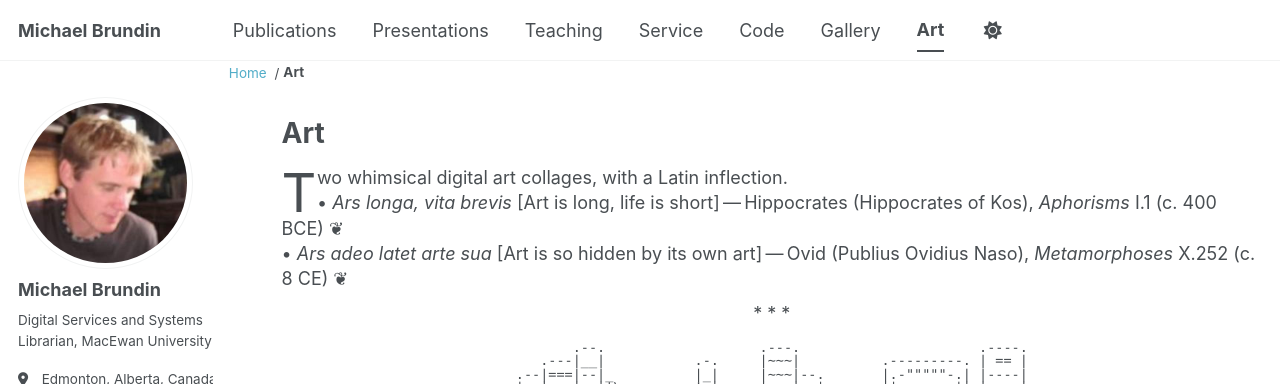
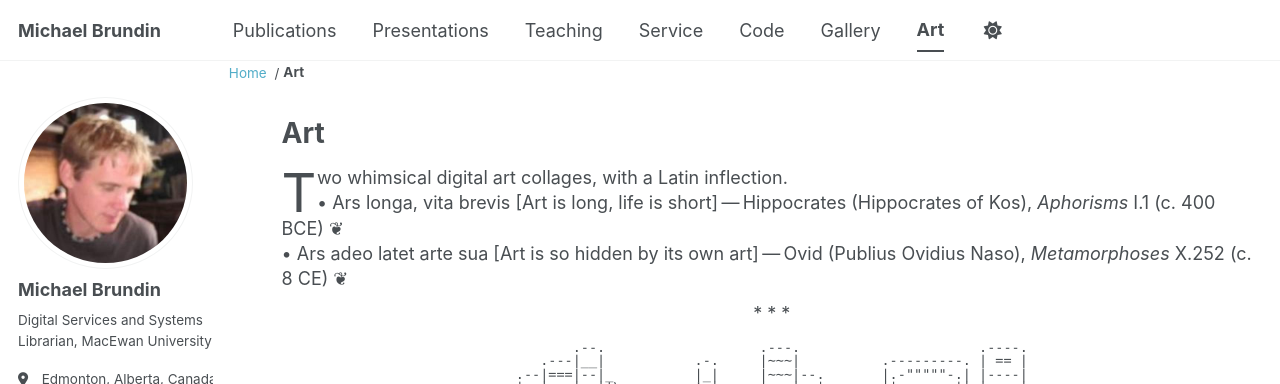
Before and after one commit to brundinm/brundinm.github.io, a Jekyll site: the page built from _pages/art.html, in a window 1280 px wide and 1151 px high. Shown: the top 384 px of the window. Built offline with Jekyll 4.4.1, drawn with Linux system fonts in a browser that asks for light colours; some web fonts are replaced; a script bundle is joined from its source files by our own code; library files that are not in the unit come from our copies.

```diff
--- a/_pages/art.html
+++ b/_pages/art.html
@@ -244,8 +244,8 @@ ul li {
 
 <p class="drop-cap">
     Two whimsical digital art collages, with a Latin inflection.<br />
-    &bull; <em>Ars longa, vita brevis</em> [Art is long, life is short]&thinsp;&mdash;&thinsp;Hippocrates (Hippocrates of Kos), <em>Aphorisms</em> I.1 (c. 400 BCE) &#10086;<br />
-    &bull; <em>Ars adeo latet arte sua</em> [Art is so hidden by its own art]&thinsp;&mdash;&thinsp;Ovid (Publius Ovidius Naso), <em>Metamorphoses</em> X.252 (c. 8 CE) &#10086;
+    &bull; Ars longa, vita brevis [Art is long, life is short]&thinsp;&mdash;&thinsp;Hippocrates (Hippocrates of Kos), <em>Aphorisms</em> I.1 (c. 400 BCE) &#10086;<br />
+    &bull; Ars adeo latet arte sua [Art is so hidden by its own art]&thinsp;&mdash;&thinsp;Ovid (Publius Ovidius Naso), <em>Metamorphoses</em> X.252 (c. 8 CE) &#10086;
 </p>
 
 <p class="dinkus1" role="separator" aria-label="Dinkus section break" tabindex="-1">
```
